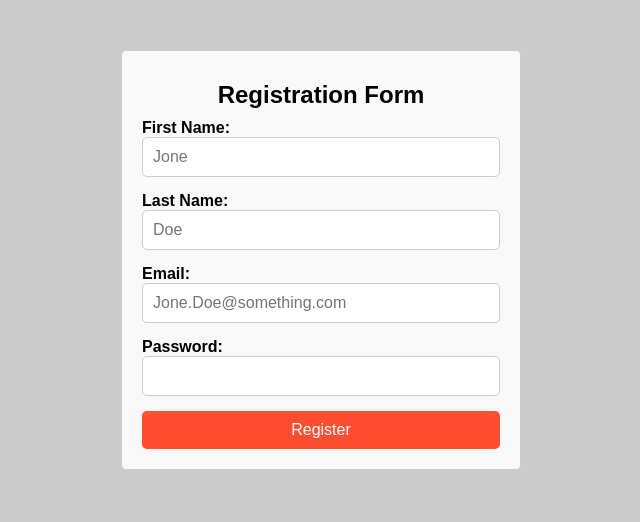
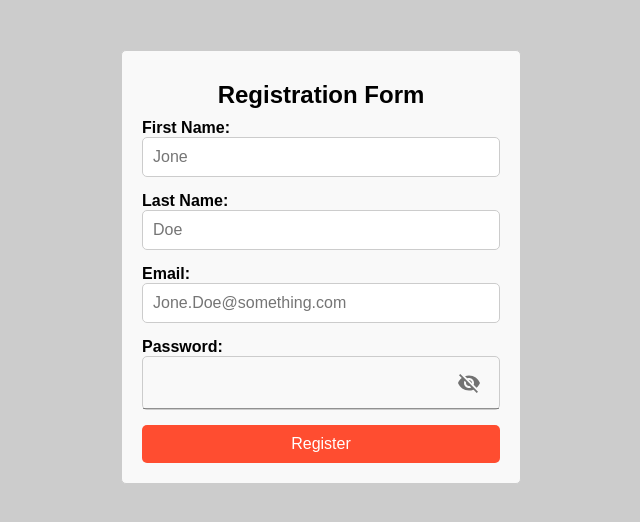
Before and after one commit to Mohamad-Gh/React_Apps, a React (Create React App) app in the folder car-rental-app/: page /Registration in a window 1280 px wide. Shown: the top 522 px of the page, without its empty margins (319-959 px from the left). Built offline with nearby package versions, Linux system fonts and the light colour scheme.

Commit message:
Add Visibility and VisibilityOff Icons

```diff
--- a/car-rental-app/src/components/Registration.jsx
+++ b/car-rental-app/src/components/Registration.jsx
@@ -1,5 +1,11 @@
 import React, { useState } from "react";
 import Alert from "@mui/material/Alert";
+import IconButton from "@mui/material/IconButton";
+import VisibilityIcon from "@mui/icons-material/Visibility";
+import InputAdornment from "@mui/material/InputAdornment";
+import VisibilityOffIcon from "@mui/icons-material/VisibilityOff";
+import Input from "@mui/material/Input";
+
 import "./registration.css"; // Importing CSS file
 
 function Registration() {
@@ -9,6 +15,7 @@ function Registration() {
     lastName: "",
     email: "",
     password: "",
+    showPassword: false,
   });
 
   const handleChange = (event) => {
@@ -17,6 +24,16 @@ function Registration() {
       ...prevData,
       [name]: value,
     }));
+  };
+
+  function showPassword() {
+    setFormData((prevData) => ({
+      ...prevData,
+      [showPassword]: !formData.showPassword,
+    }));
+  }
+  const handleMouseDownPassword = (event) => {
+    event.preventDefault();
   };
 
   const handleSubmit = (event) => {
@@ -85,14 +102,32 @@ function Registration() {
           </div>
           <div className="form-group">
             <label htmlFor="password">Password:</label>
-            <input
-              type="password"
+            <Input
+              className="form-control"
+              type={showPassword ? "text" : "password"}
               id="password"
               name="password"
+              minLength={8}
+              maxLength={15}
+              pattern="(?=.*\d)(?=.*[a-z])(?=.*[A-Z]).{8,}"
+              title="Must contain at least one number and one uppercase and lowercase letter, and at least 8 or more characters"
               value={formData.password}
               onChange={handleChange}
               required
-              className="form-control"
+              endAdornment={
+                <InputAdornment position="end">
+                  <IconButton
+                    onClick={showPassword}
+                    onMouseDown={handleMouseDownPassword}
+                  >
+                    {formData.showPassword ? (
+                      <VisibilityIcon />
+                    ) : (
+                      <VisibilityOffIcon />
+                    )}
+                  </IconButton>
+                </InputAdornment>
+              }
             />
           </div>
           <button type="submit" className="btn-register">
```
